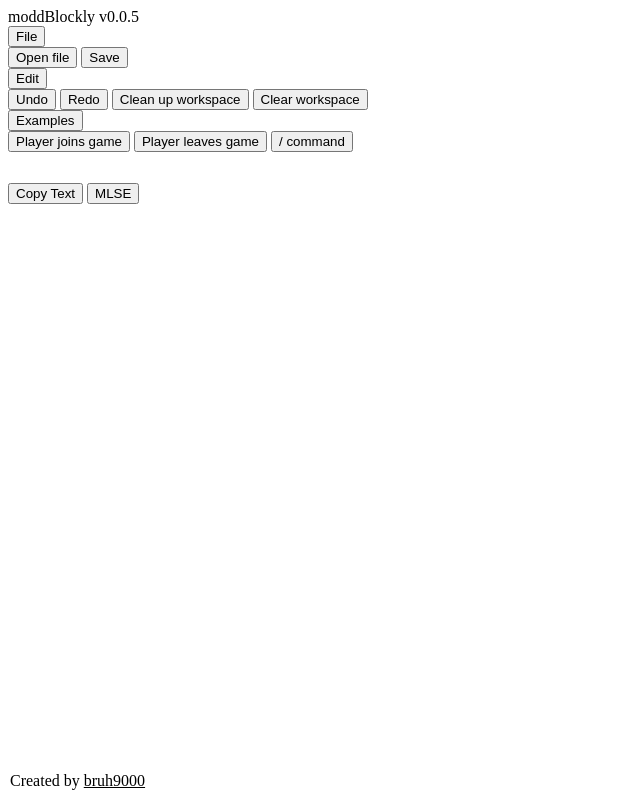
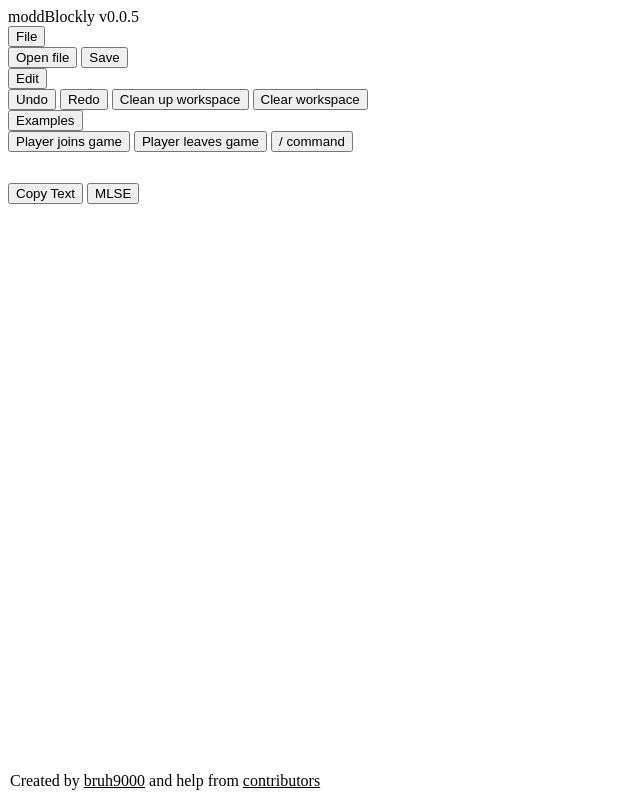
Before and after one commit to bruh-9000/moddBlockly, a plain HTML site: page src/index.html in a window 1280 px wide. Shown: the whole page, without its empty margins (0-640 px from the left). Drawn offline with Linux system fonts and the light colour scheme.

Commit message:
Add link to contributors

```diff
--- a/src/index.html
+++ b/src/index.html
@@ -55,7 +55,7 @@
     </div>
     <div id="blocklyDiv"></div>
     <div style="position: absolute; bottom: 10px; left: 10px;">
-      <p style="margin: 0;">Created by <a href="https://www.modd.io/user/bruh9000/" target="_blank" style="color: black; text-decoration: underline;">bruh9000</a></p>
+      <p style="margin: 0;">Created by <a href="https://www.modd.io/user/bruh9000/" target="_blank" style="color: black; text-decoration: underline;">bruh9000</a> and help from <a href="https://github.com/bruh-9000/moddBlockly/graphs/contributors" target="_blank" style="color: black; text-decoration: underline;">contributors</a></p>
     </div>
   </div>
 </body>
```
